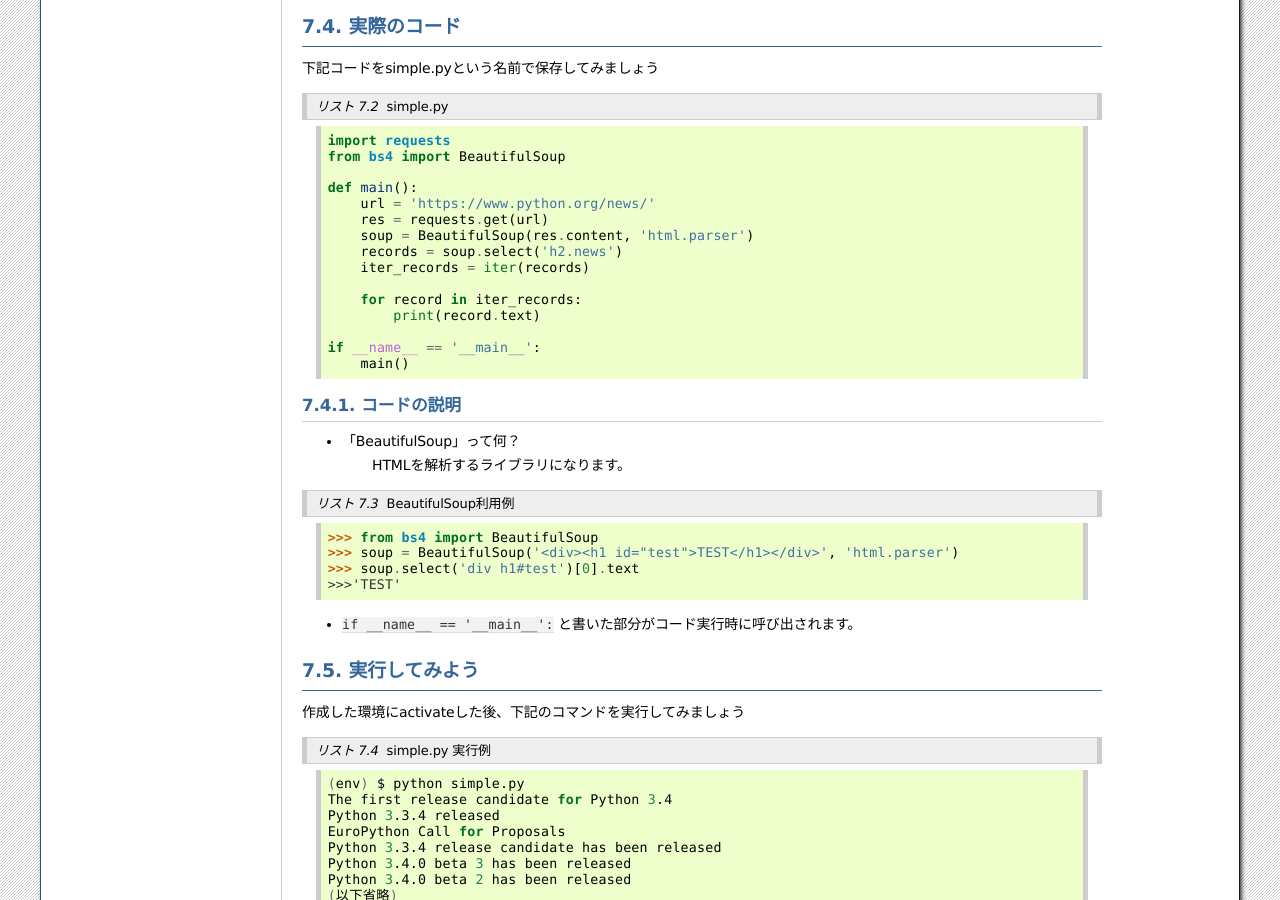
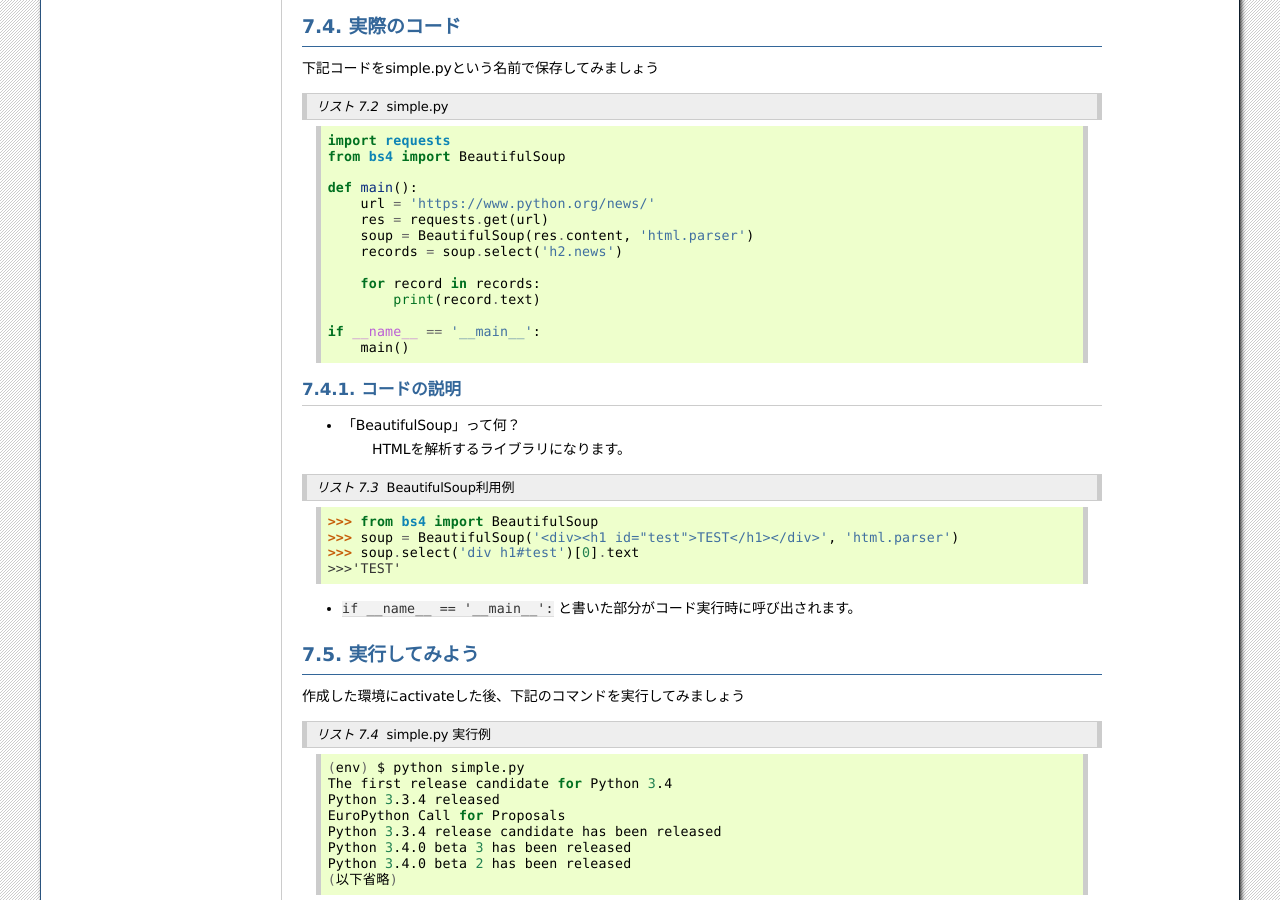
Before and after one commit to pyconjp/pycamp.pycon.jp, a Sphinx documentation site: the page built from source/textbook/7_scraping.rst, in a window 1280 px wide and 900 px high, scrolled down 620 px. Built offline with Sphinx 7.4.7, drawn with Linux system fonts in a browser that asks for light colours.

Commit message:
2.7.4. 実際のコード のiterが不要 refs #57

```diff
--- a/source/textbook/7_scraping.rst
+++ b/source/textbook/7_scraping.rst
@@ -49,9 +49,8 @@ Pythonを使って実行することができますので、これを機に習
        res = requests.get(url)
        soup = BeautifulSoup(res.content, 'html.parser')
        records = soup.select('h2.news')
-       iter_records = iter(records)
 
-       for record in iter_records:
+       for record in records:
            print(record.text)
 
    if __name__ == '__main__':
```
